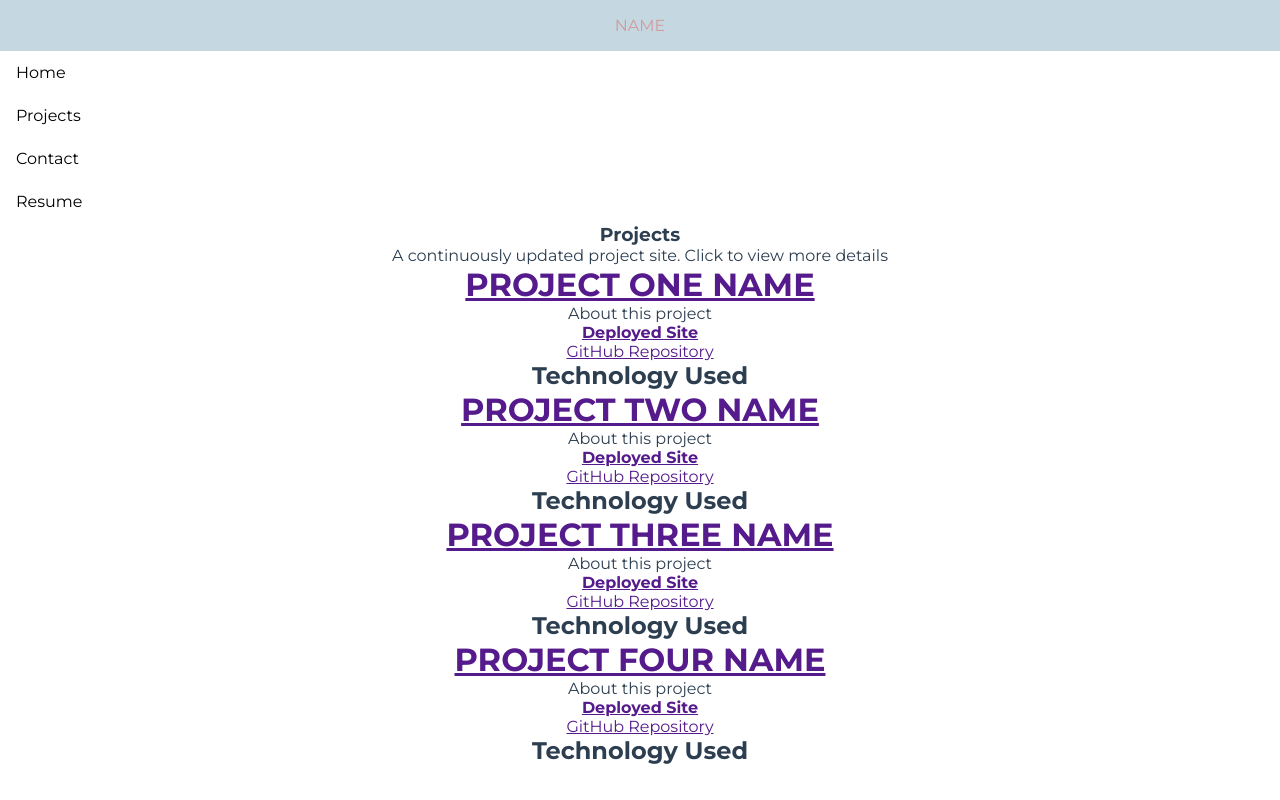
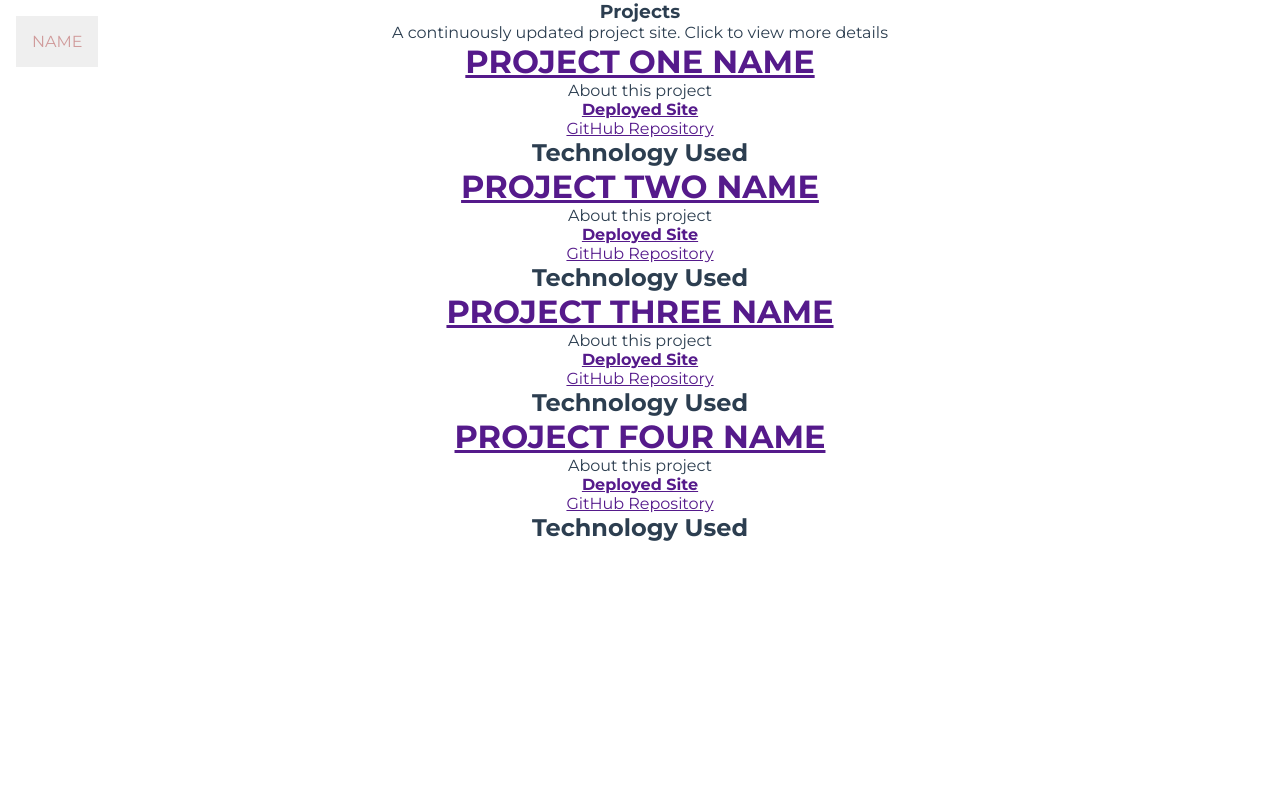
Before and after one commit to Jenna424/portfolio, a Vue app: page /projects in a window 1280 px wide. Built offline with nearby package versions, Linux system fonts and the light colour scheme.

Commit message:
Fixed NavBar

```diff
--- a/src/App.vue
+++ b/src/App.vue
@@ -10,7 +10,7 @@
 </template>
 
 <script>
-import NavBar from './components/NavBar'
+import NavBar from './components/Navbar'
 
 export default {
   name: 'App',
--- a/src/components/Navbar.vue
+++ b/src/components/Navbar.vue
@@ -1,13 +1,15 @@
 <template>
-  <div class="dropdown">
-    <button @click="dropFunction()" class="dropbtn">NAME</button>
-      <div id="myDropdown" class="dropdown-content" @click="handleClick()">
+  <dialog class="dropdown-container">
+    <button @click="dropFunction" class="dropbtn">NAME</button>
+    <div class="dropdown" v-if="isListOpen" id="myDropdown"  @click="handleClick">
       <router-link to="/">Home</router-link>
       <router-link to="/projects">Projects</router-link>
       <router-link to="/contact">Contact</router-link>
       <router-link to="/resume">Resume</router-link>
     </div>
-  </div>
+
+
+  </dialog>
 </template>
 
 // refereced: https://www.w3schools.com/howto/howto_js_dropdown.asp
@@ -15,27 +17,28 @@
 <script>
   export default {
     name: 'NavBar',
+    data: () => ({
+        isListOpen: false
+    }),
     methods: {
         dropFunction() {
-        document.getElementById("myDropdown").classList.toggle("show");
-      },
-      handleClick(e) {
-        if (!e.target.matches('.dropbtn')) {
-          let dropdowns = document.getElementsByClassName("dropdown-content");
-          let i;
-          for (i = 0; i < dropdowns.length; i++) {
-            let openDropdown = dropdowns[i];
-            if (openDropdown.classList.contains('show')) {
-              openDropdown.classList.remove('show');
+            this.isListOpen = !this.isListOpen
         }
     }
-        }
-      }
-    }
+
   }
 </script>
 
 <style>
+
+.dropdown-container {
+  z-index: 1;
+  display: flex;
+  flex-direction: column;
+  align-self: flex-start;
+  text-align: left;
+  border: 0;
+}
 .dropbtn {
   color: rgb(208, 155, 155);
   padding: 16px;
@@ -51,7 +54,9 @@
 .dropdown {
   display: flex;
   flex-direction: column;
-  text-align: left;
+  justify-content: start;
+  align-self: flex-start;
+  z-index: 2;
 }
 
 .drop-down-content {
--- a/src/pages/HomePage.vue
+++ b/src/pages/HomePage.vue
@@ -1,5 +1,5 @@
 <template>
-  <div>
+  <div class="home-page">
     <div class="profile-image">
       <!-- <img src="./assets/image.jpeg" alt="profile-image" /> -->
     </div>
@@ -27,4 +27,8 @@ import ProjectPage from './ProjectPage.vue'
 </script>
 
 <style>
+  .home-page {
+    height: 100vh;
+    width: 100vw;
+  }
 </style>
--- a/src/pages/ProjectPage.vue
+++ b/src/pages/ProjectPage.vue
@@ -1,5 +1,5 @@
 <template>
-  <div>
+  <div class="project-page">
     <div class="introduction">
       <h3>Projects</h3>
       <p>A continuously updated project site. Click to view more details</p>
@@ -31,4 +31,8 @@ import ProjectFour from '../components/ProjectFour.vue'
 </script>
 
 <style>
+ .project-page {
+   height: 100vh;
+   width: 100vw;
+ }
 </style>
```
Lines whose indentation alone changed are shown as unchanged.
